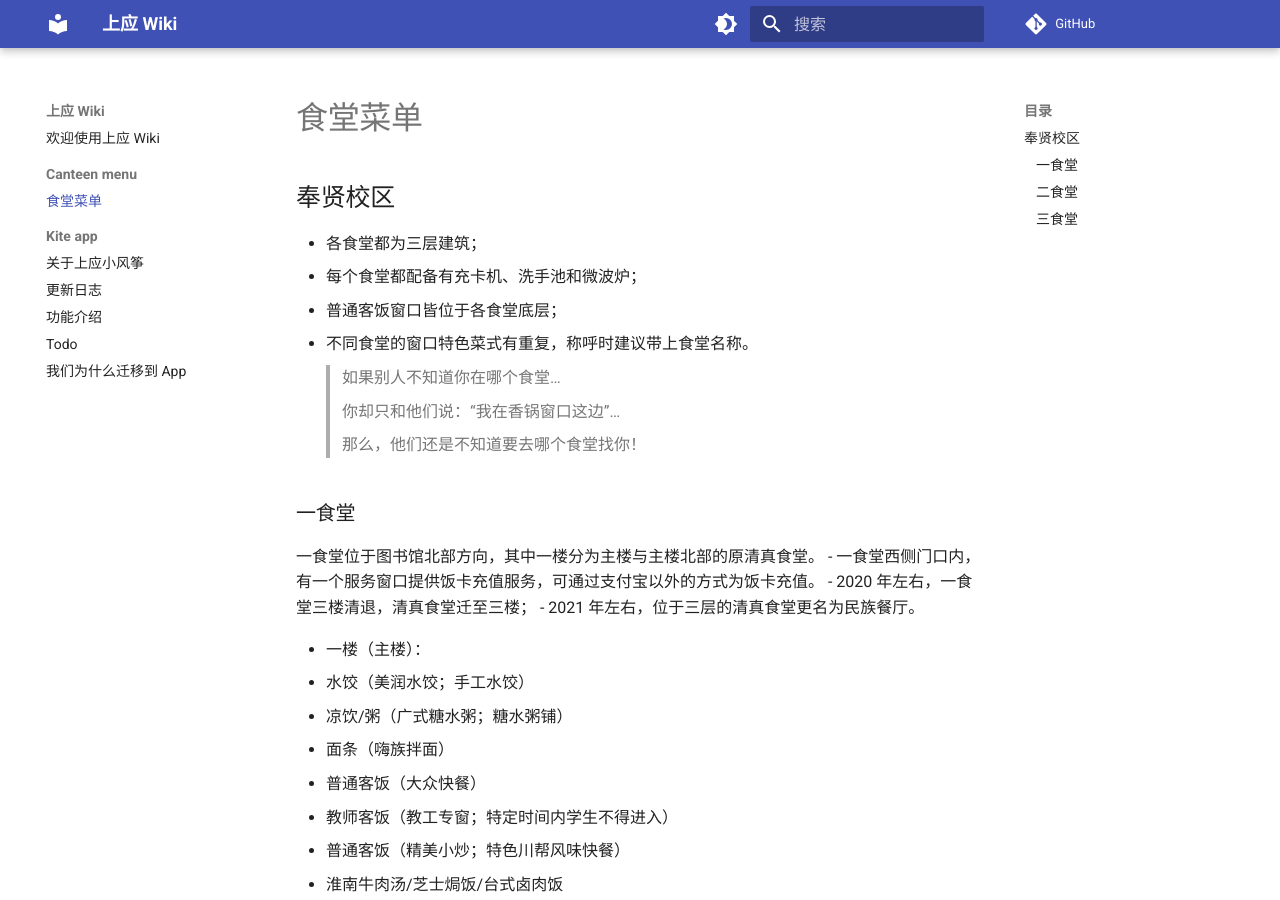
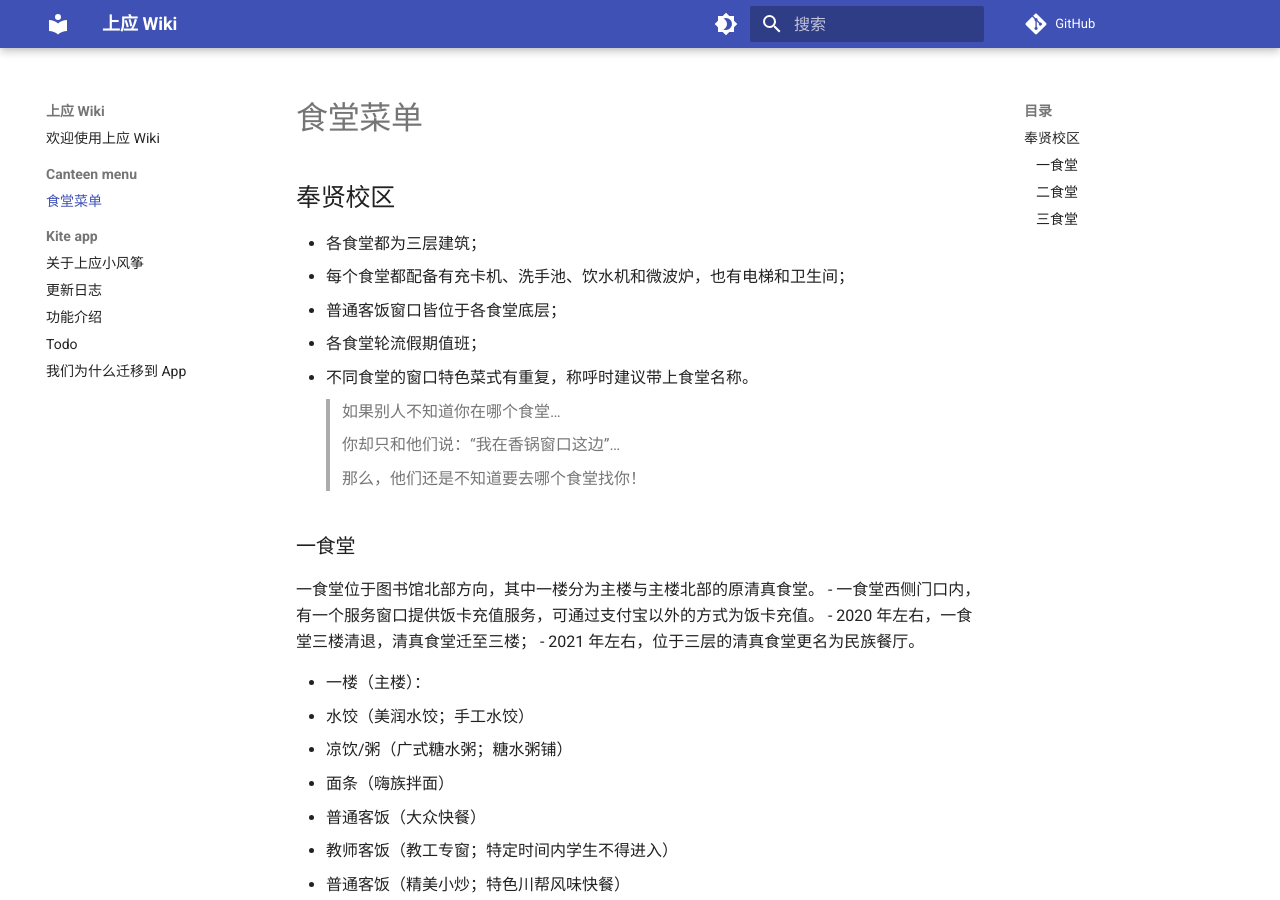
Before and after one commit to SIT-kite/SIT-wiki, an MkDocs documentation site: the page built from docs/canteen-menu/index.md, in a window 1280 px wide and 900 px high. Built offline with MkDocs 1.6.1 and Material for MkDocs 9.7.7, drawn with Linux system fonts in a browser that asks for light colours; comment, search, counter and statistics services are not loaded.

Commit message:
Update: 更新食堂页.

```diff
--- a/docs/canteen-menu/index.md
+++ b/docs/canteen-menu/index.md
@@ -3,8 +3,9 @@
 ## 奉贤校区
 
 - 各食堂都为三层建筑；
-- 每个食堂都配备有充卡机、洗手池和微波炉；
+- 每个食堂都配备有充卡机、洗手池、饮水机和微波炉，也有电梯和卫生间；
 - 普通客饭窗口皆位于各食堂底层；
+- 各食堂轮流假期值班；
 - 不同食堂的窗口特色菜式有重复，称呼时建议带上食堂名称。
   > 如果别人不知道你在哪个食堂…
   >
```
